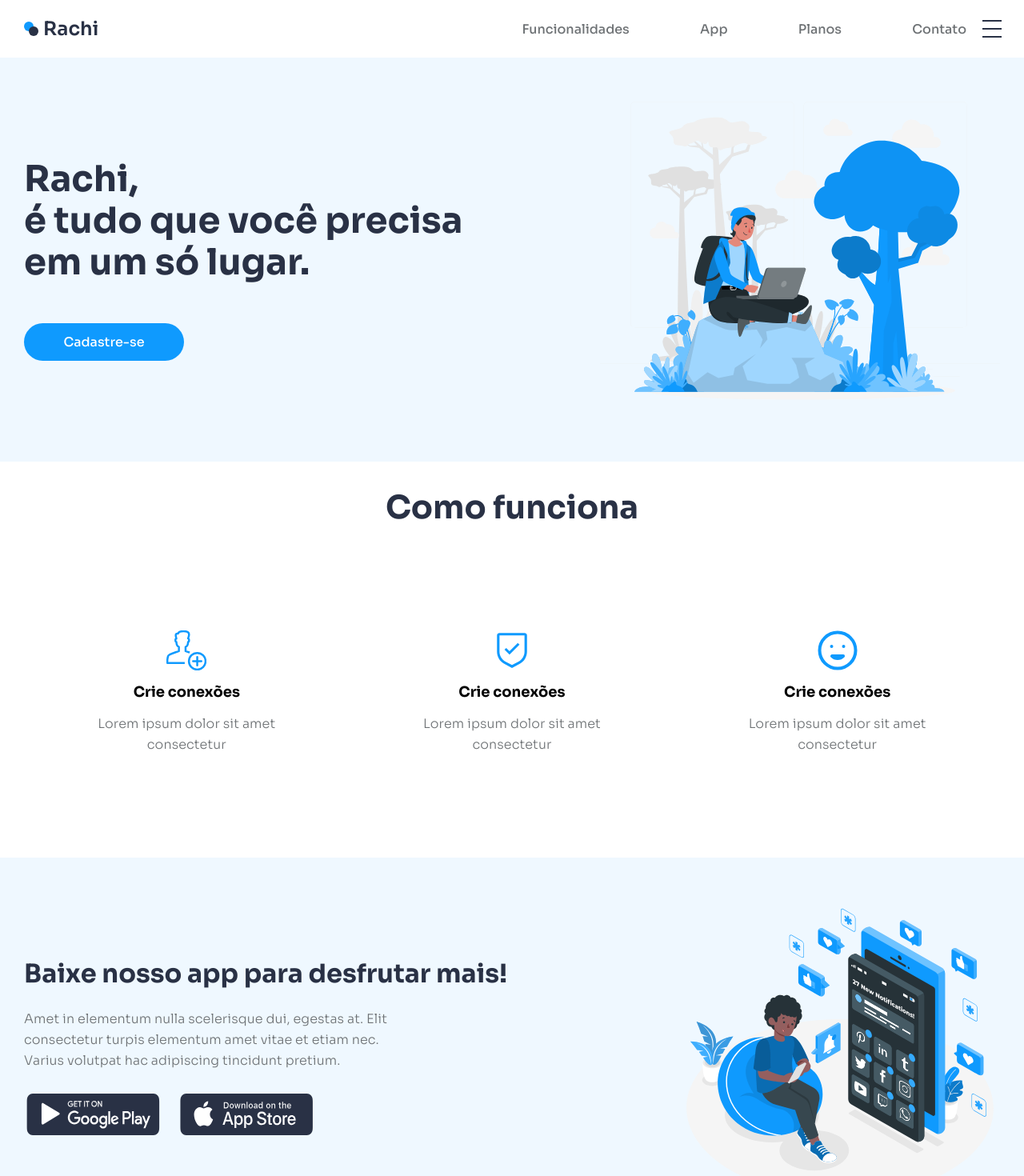
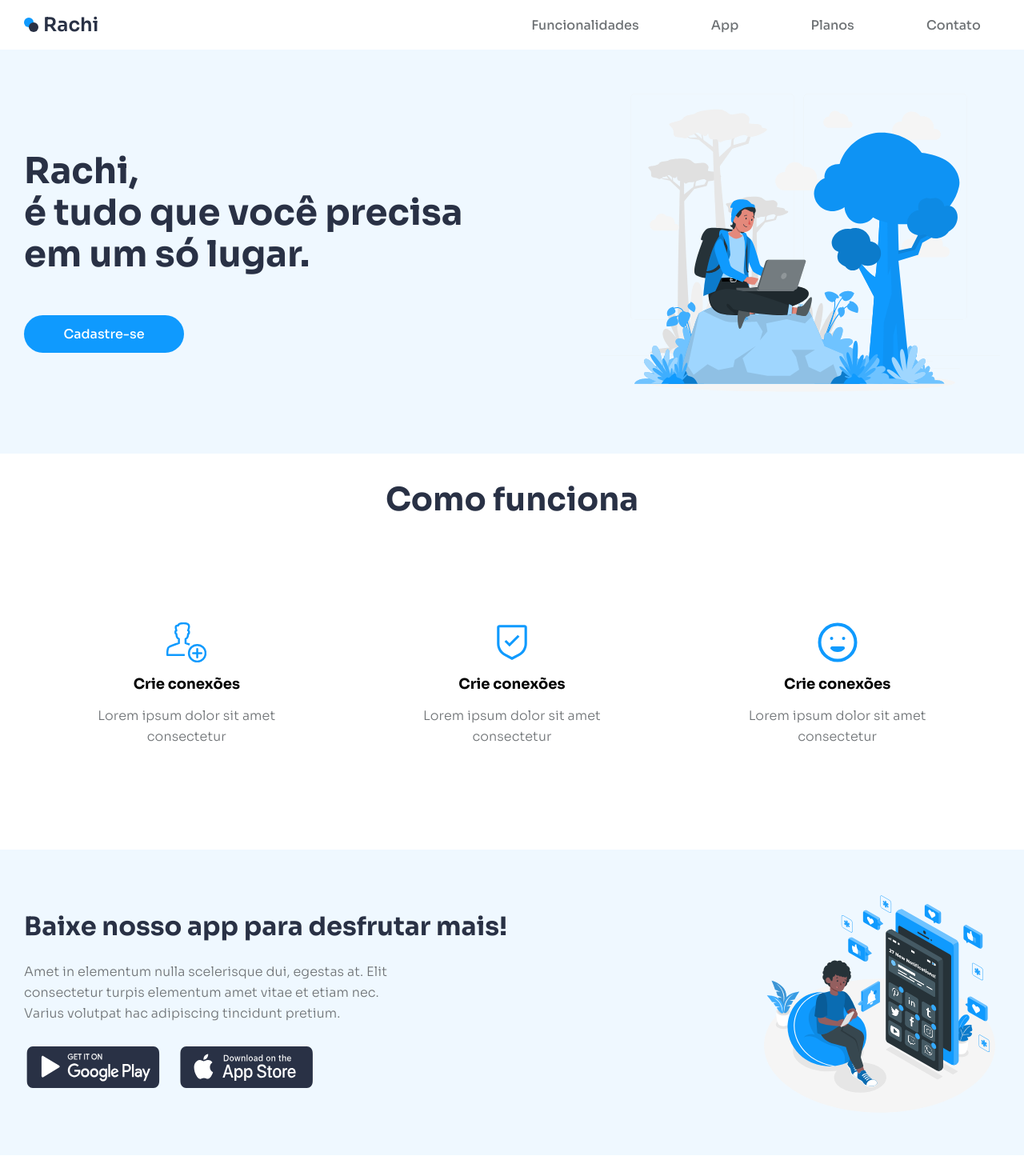
Before and after one commit to Daniel-Rangel/desafio-19-react, a React (Create React App) app: page / in a window 1280 px wide. Shown: the top 1470 px of the page at 80% size. Built offline with nearby package versions, Linux system fonts and the light colour scheme.

Commit message:
feito responcividade de 480/768 pixel

```diff
--- a/src/Componentes/Banner/style.js
+++ b/src/Componentes/Banner/style.js
@@ -26,6 +26,12 @@ export const Container = styled.section`
         }
     }
 
+    figure{
+        img{
+            width: 100%;
+        }
+    }
+
     @media(max-width: 430px ){
         div{
             div{
--- a/src/Componentes/CardPlan/style.js
+++ b/src/Componentes/CardPlan/style.js
@@ -78,4 +78,12 @@ export const CardPlanArticle = styled.article`
         }
     }
 
+    @media(max-width: 425px ){
+        width: 90%;
+
+        div.marg{
+            align-content: center;
+        }
+    }
+
 `
--- a/src/Componentes/DownloadApp/style.js
+++ b/src/Componentes/DownloadApp/style.js
@@ -36,6 +36,7 @@ export const DownloadAppSection = styled.section`
                 div{
                     display: flex;
                     flex-direction: row;
+                    flex-wrap: wrap;
                     justify-content: flex-start;
                     gap: 18px;
 
@@ -47,6 +48,14 @@ export const DownloadAppSection = styled.section`
 
                 @media(max-width: 768px ){
                     align-items: center;
+
+                    h2{
+                        text-align: center;
+                    }
+
+                    p{
+                        text-align: center;
+                    }
                 }
             }
 
@@ -54,6 +63,9 @@ export const DownloadAppSection = styled.section`
 
         figure{
             margin: 38px 0;
+            img{
+                width: 100%;
+            }
         }
 
         @media(max-width: 768px ){
--- a/src/Componentes/Form/style.js
+++ b/src/Componentes/Form/style.js
@@ -37,5 +37,11 @@ export const Emailsection = styled.section`
 
             }
         }
+
+        @media (max-width: 425px) {
+            flex-direction: column;
+
+            align-items: center;
+        }
     }
 `
--- a/src/Componentes/Header/index.js
+++ b/src/Componentes/Header/index.js
@@ -8,6 +8,7 @@ export function Header (){
     const showMenuHamburguer = () =>{
         setShow(!show)
     }
+
     return(
         <HeaderStyle>
             <ContainerLg className="mobileHeader">
@@ -18,10 +19,10 @@ export function Header (){
                     </div>
                     <h2>Rachi</h2>
                 </Logo>
-                <Nav>
+                <Nav show={show}>
                     <ul>
                         <li><a href="#">Funcionalidades</a></li>
-                        <li><a href="./estudoScript.html">App</a></li>
+                        <li><a href="#">App</a></li>
                         <li><a href="#">Planos</a></li>
                         <li><a href="#">Contato</a></li>
                     </ul>
--- a/src/Componentes/Header/style.js
+++ b/src/Componentes/Header/style.js
@@ -68,7 +68,7 @@ export const Nav = styled.nav`
     }
 
     @media (max-width: 768px) {
-        display: ${props => props.show? console.log(props.show) : 'none'};
+        display: ${props => props.show? '' : 'none'};
         position: absolute;
         top: 0;
         left: 0vw;
@@ -86,13 +86,12 @@ export const Nav = styled.nav`
         }
 
     }
-
-    @media(max-width: 430px ){
-        display: none;
-    }
 `
 
 export const MenuHamburguerSpan = styled.span`
+    display: none;
+
+    @media (max-width: 768px) {
         display: flex;
         width: 40px;
         height: 40px;
@@ -130,4 +129,6 @@ export const MenuHamburguerSpan = styled.span`
             transform: translateY(0px) rotate(-45deg);
         }
 
+    }
+
 `
```
Lines whose indentation alone changed are shown as unchanged.
